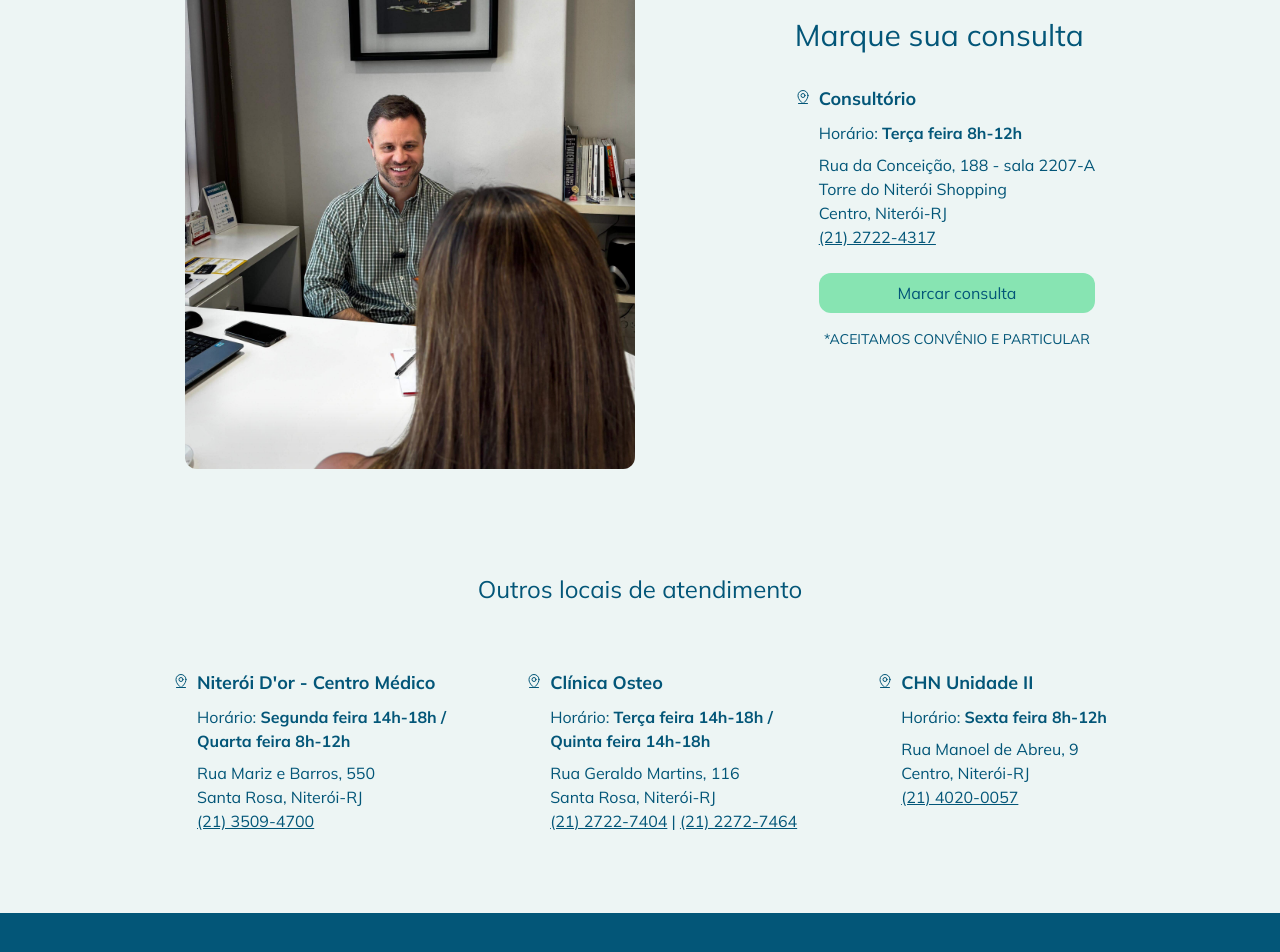
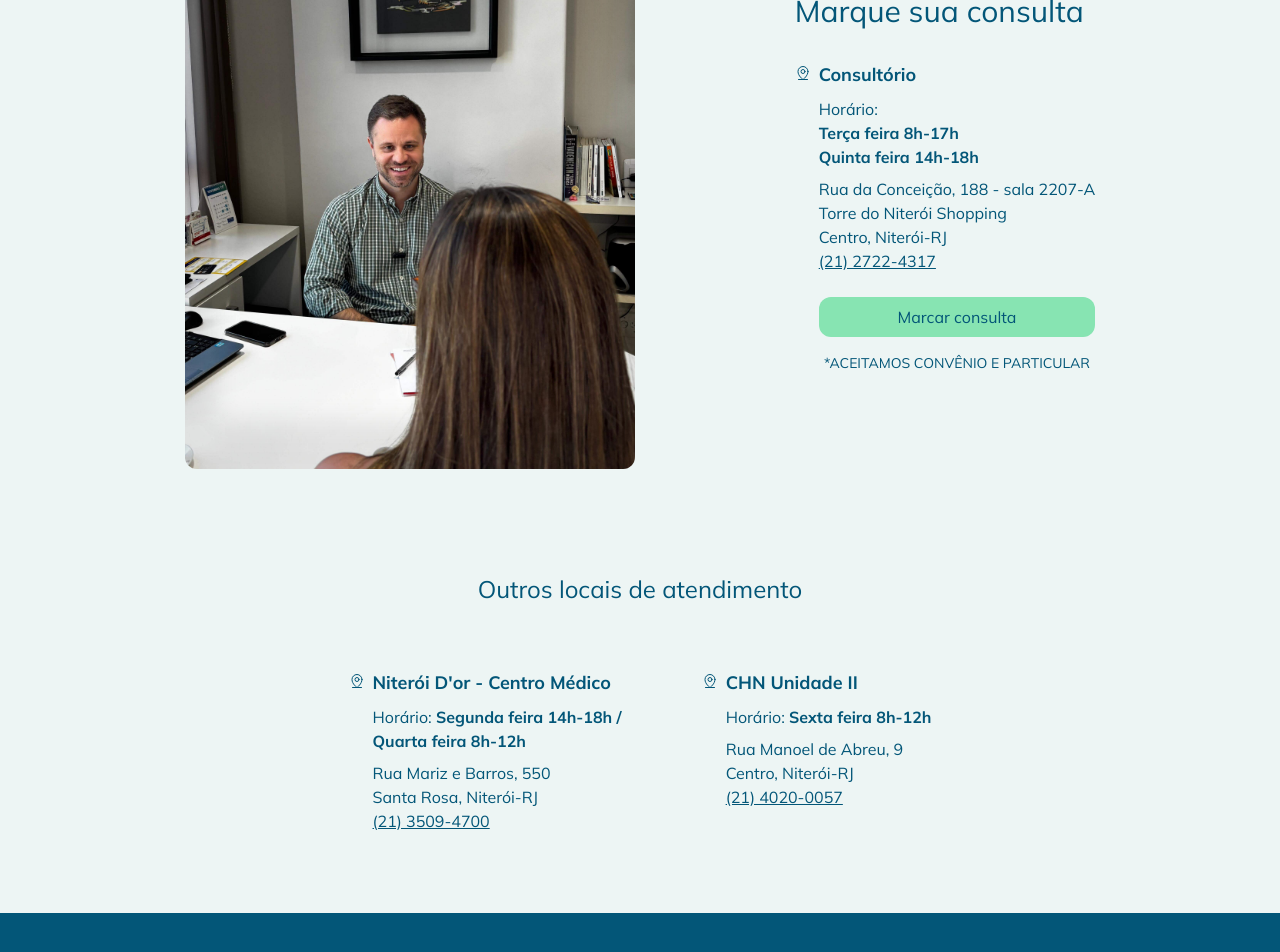
Before and after one commit to savioazb/dr-leo-page, a Next.js app: page / in a window 1280 px wide. Shown: the part 2760-3712 px from the top of the page. Built offline with nearby package versions, Linux system fonts and the light colour scheme.

Commit message:
update: modify contact hours and remove clinic details from Convenios

```diff
--- a/src/components/Contato.tsx
+++ b/src/components/Contato.tsx
@@ -39,7 +39,9 @@ export function Contato() {
                   Consultório
                 </h2>
                 <p className="mb-2 text-blue">
-                  Horário: <b>Terça feira 8h-12h</b>
+                  Horário: <br /> <b>Terça feira 8h-17h</b>
+                  <br />
+                  <b>Quinta feira 14h-18h</b>
                 </p>
                 <p className="mb-2 text-blue">
                   Rua da Conceição, 188 - sala 2207-A <br /> Torre do Niterói
--- a/src/components/Convenios.tsx
+++ b/src/components/Convenios.tsx
@@ -30,28 +30,6 @@ export function Convenios() {
         <div className="flex items-baseline gap-2 self-baseline">
           <MapPinLine className="text-blue" />
           <div className="flex flex-col justify-start">
-            <h2 className="mb-2 text-lg font-bold text-blue">Clínica Osteo</h2>
-            <p className="mb-2 text-blue">
-              Horário:{" "}
-              <b>
-                Terça feira 14h-18h / <br /> Quinta feira 14h-18h
-              </b>
-            </p>
-            <p className="text-blue">
-              Rua Geraldo Martins, 116 <br /> Santa Rosa, Niterói-RJ <br />{" "}
-              <a className="underline" href="tel:+552127227404">
-                (21) 2722-7404
-              </a>{" "}
-              |{" "}
-              <a className="underline" href="tel:+552122727464">
-                (21) 2272-7464
-              </a>
-            </p>
-          </div>
-        </div>
-        <div className="flex items-baseline gap-2 self-baseline">
-          <MapPinLine className="text-blue" />
-          <div className="flex flex-col justify-start">
             <h2 className="mb-2 text-lg font-bold text-blue">CHN Unidade II</h2>
             <p className="mb-2 text-blue">
               Horário:{" "}
```
